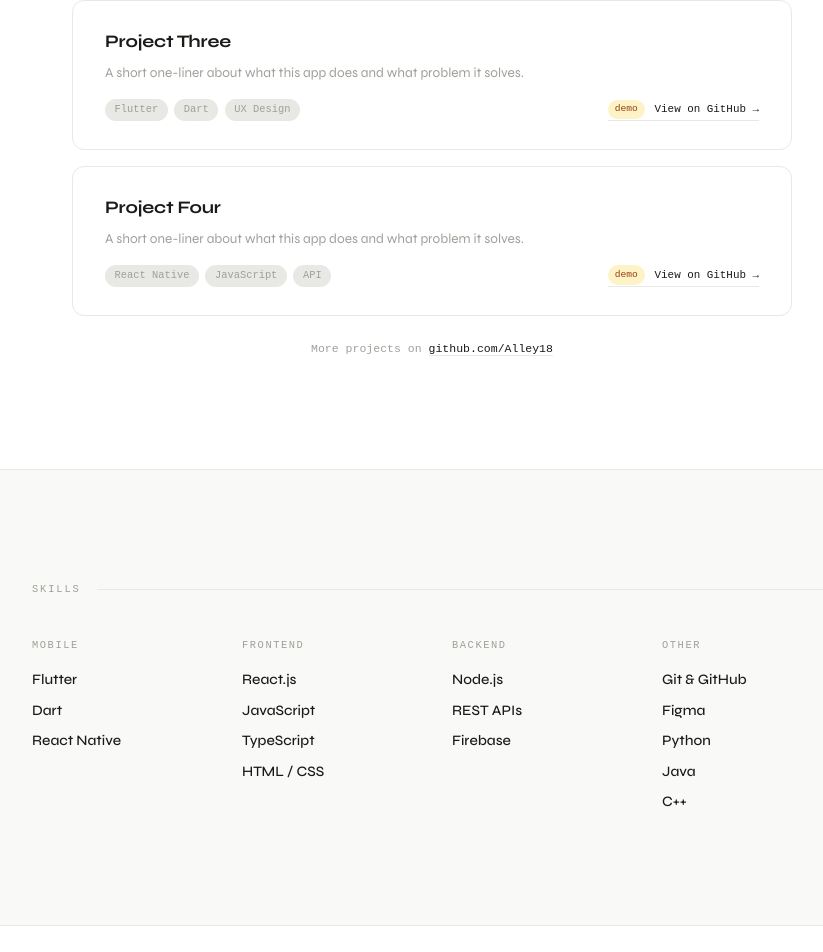
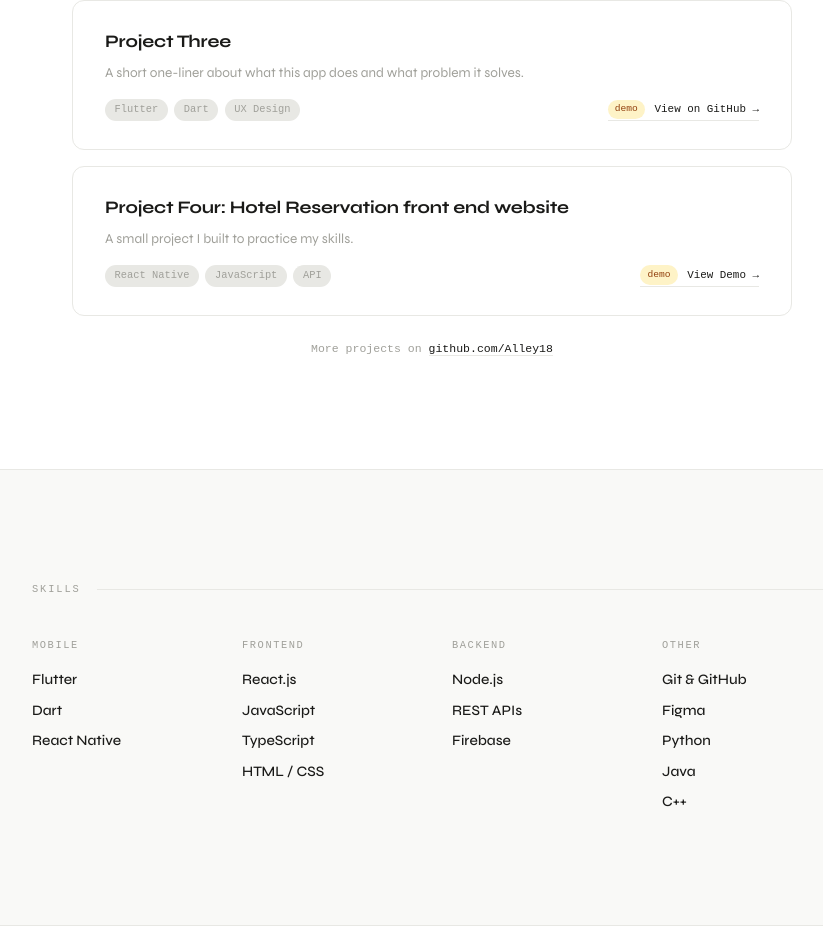
Before and after one commit to Alley18/Diyorbek_Portfolio, a React (Vite) app: page / in a window 1280 px wide. Shown: the part 1299-2251 px from the top of the page, without its empty margins (208-1031 px from the left). Built offline with nearby package versions, Linux system fonts and the light colour scheme; a web font is replaced by a local one.

Commit message:
made update

```diff
--- a/src/App.jsx
+++ b/src/App.jsx
@@ -158,11 +158,11 @@ const projects = [
     status: "demo",
   },
   {
-    name: "Project Four",
-    desc: "A short one-liner about what this app does and what problem it solves.",
+    name: "Project Four: Hotel Reservation front end website",
+    desc: "A small project I built to practice my skills.",
     tags: ["React Native", "JavaScript", "API"],
-    link: "https://github.com/Alley18",
-    linkLabel: "View on GitHub",
+    link: "https://hotel-reservation-lemon.vercel.app/",
+    linkLabel: "View Demo",
     status: "demo",
   },
 ];
```
